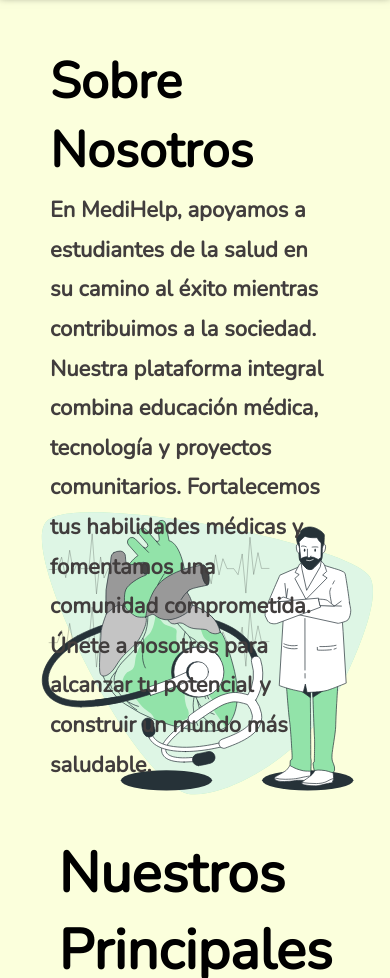
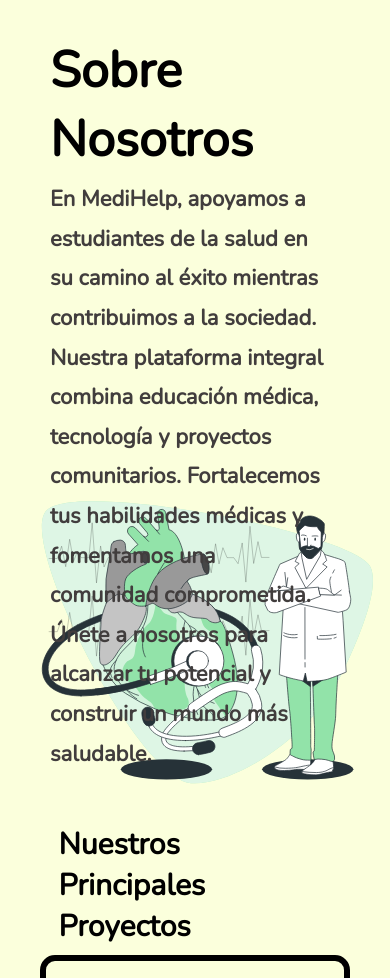
Before and after one commit to lautaro1137/intregrado-landing, a plain HTML site: page index.html in a window 390 px wide. Shown: the part 1022-2000 px from the top of the page. Drawn offline with nearby package versions, Linux system fonts and the light colour scheme.

Commit message:
ajuste-titel

```diff
--- a/assets/style.css
+++ b/assets/style.css
@@ -717,6 +717,13 @@
 }
 
 @media (max-width: 576px) {
+  h1 {
+    font-size: 30px;
+  }
+  h2 {
+    font-size: 28px;
+    margin-top: 5px;
+  }
   .title-desktop {
     display: none;
   }
```
